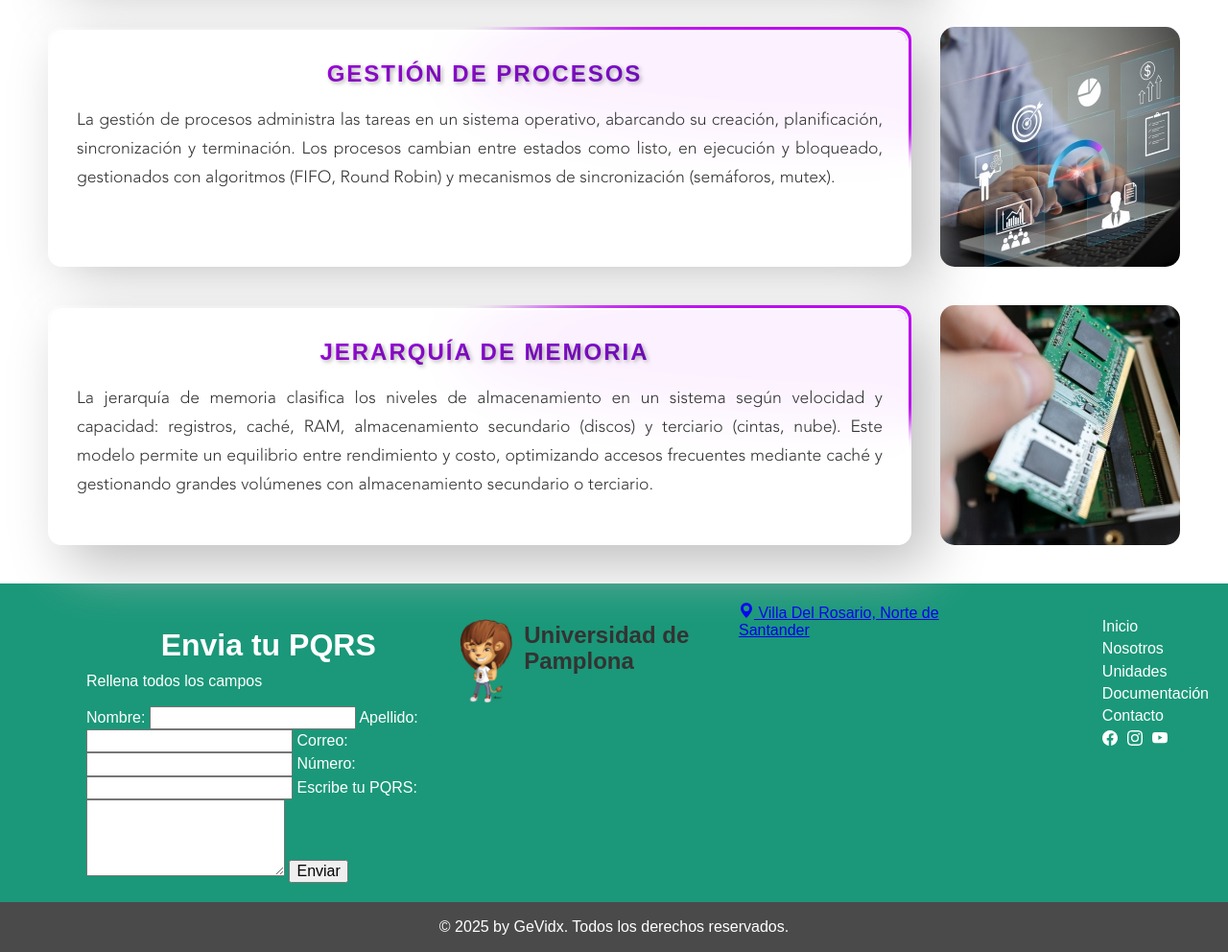
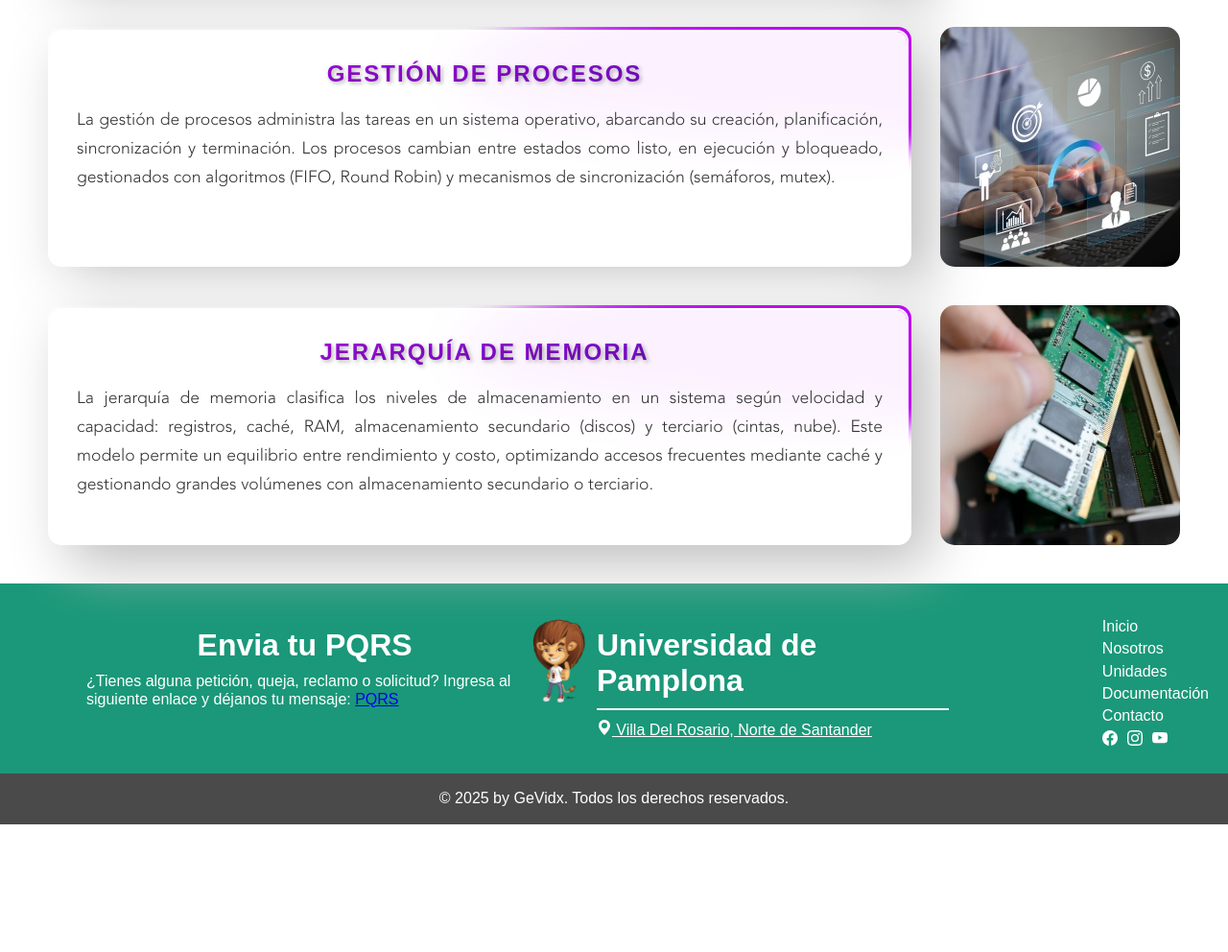
Before and after one commit to imBriann/gevidx, a plain HTML site: page index.html in a window 1280 px wide. Shown: the part 1777-2769 px from the top of the page at 96% size. After the commit the page ends 2636 px from the top, so only its background shows below. Drawn offline with Linux system fonts and the light colour scheme; files whose address does not match are found by name.

Commit message:
Update index.html

```diff
--- a/index.html
+++ b/index.html
@@ -100,35 +100,20 @@
     <div id="contacto" class="contacto">
         <div class="formulario">
             <h2>Envia tu PQRS</h2>
-            <p>Rellena todos los campos</p>
-            <form action="https://formspree.io/f/mjkveeeg" method="POST">
-                <label for="nombre">Nombre:</label>
-                <input type="text" id="nombre" name="nombre" required>
-
-                <label for="apellido">Apellido:</label>
-                <input type="text" id="apellido" name="apellido" required>
-
-                <label for="correo">Correo:</label>
-                <input type="email" id="correo" name="correo" required>
-
-                <label for="numero">Número:</label>
-                <input type="tel" id="numero" name="numero" required pattern="[0-9]{10}">
-
-                <label for="pqrs">Escribe tu PQRS:</label>
-                <textarea id="pqrs" name="pqrs" rows="4" required></textarea>
-
-                <button type="submit">Enviar</button>
-            </form>
+            <p>¿Tienes alguna petición, queja, reclamo o solicitud?
+                Ingresa al siguiente enlace y déjanos tu mensaje: <a href="PQRS.html">PQRS</a></p>
         </div>
         <div class="ubicacion">
-            <img src="recursos/img/mUP.png" alt="Mascota Universidad">
-            <h2>Universidad de Pamplona</h2>
-            <a href="https://maps.app.goo.gl/FCesVHaH2VrVLpGZ9" target="_blank"><svg xmlns="http://www.w3.org/2000/svg" width="16" height="16" fill="currentColor" class="bi bi-geo-alt-fill" viewBox="0 0 16 16">
-                    <path d="M8 16s6-5.686 6-10A6 6 0 0 0 2 6c0 4.314 6 10 6 10m0-7a3 3 0 1 1 0-6 3 3 0 0 1 0 6" />
-                </svg> Villa Del Rosario, Norte de Santander</a>
+            <img src="recursos/img/mUP.png" alt="">
+            <div class="ubicacion2">
+                <h2>Universidad de Pamplona</h2>
+                <a href="https://maps.app.goo.gl/FCesVHaH2VrVLpGZ9" target="_blank"><svg xmlns="http://www.w3.org/2000/svg" width="16" height="16" fill="currentColor" class="bi bi-geo-alt-fill" viewBox="0 0 16 16">
+                        <path d="M8 16s6-5.686 6-10A6 6 0 0 0 2 6c0 4.314 6 10 6 10m0-7a3 3 0 1 1 0-6 3 3 0 0 1 0 6" />
+                    </svg> Villa Del Rosario, Norte de Santander</a>
+            </div>
         </div>
         <div class="navegacion">
-            <a href="#inicio">Inicio</a>
+            <a href="#">Inicio</a>
             <a href="nosotros.html">Nosotros</a>
             <a href="unidades.html">Unidades</a>
             <a href="documentacion.html">Documentación</a>
```
